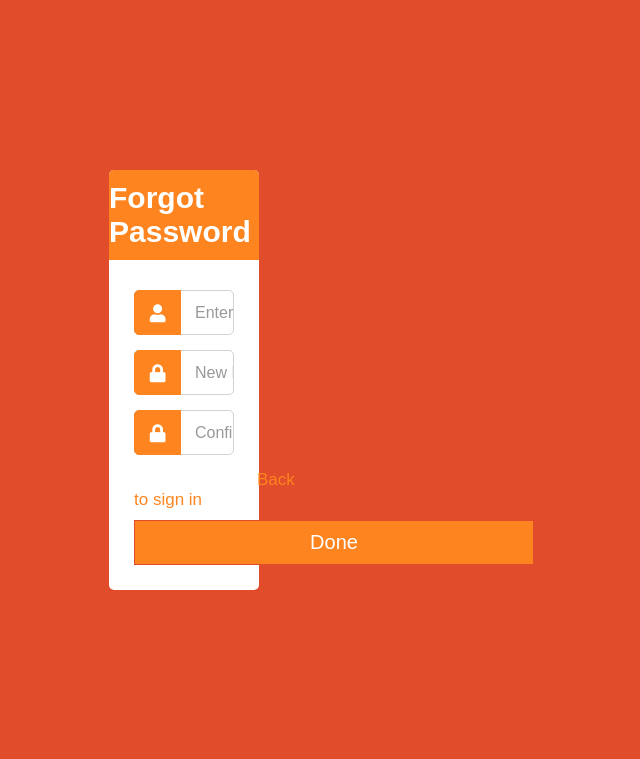
After one commit to CapillanesFrizty/MMMProject, a PHP site: page /public/forgotPassword.html in a window 1280 px wide. The commit adds this page. Shown: the top 759 px of the page, without its empty margins (456-1096 px from the left). Run offline with PHP 8.4, Linux system fonts and the light colour scheme.

Commit message:
Update and new

```diff
--- /dev/null
+++ b/public/CSS/forgotpassword.css
@@ -0,0 +1,105 @@
+* {
+    margin: 0;
+    padding: 0;
+    box-sizing: border-box;
+    font-family: var(--pfont2);
+}
+
+body {
+    background-color: var(--p-clr1);
+    overflow: hidden;
+}
+
+.container {
+    max-width: 440px;
+    border-radius: 5px;
+    margin: 170px 565px;
+
+    background-color: var(--p-clr2);
+}
+
+.title h1{
+    height: 90px;
+    background: var(--s-clr1);
+    border-radius: 5px 5px 0 0;
+    color: #fff;
+    font-size: 30px;
+    font-weight: 600;
+    display: flex;
+    align-items: center;
+    justify-content: center;
+}
+
+.container form {
+    padding: 30px 25px 25px 25px;
+}
+
+.container form .cred-input {
+    height: 45px;
+    margin-bottom: 15px;
+    position: relative;
+}
+
+.container form .cred-input input {
+    height: 100%;
+    width: 100%;
+    outline: none;
+    padding-left: 60px;
+    border-radius: 5px;
+    border: 1px solid lightgrey;
+    font-size: 16px;
+    transition: all 0.3s ease;
+}
+
+form .cred-input input:focus {
+    border-color: var(--s-clr1);
+    box-shadow: inset 0px 0px 2px 2px var(--p-clr1);
+}
+
+form .cred-input input::placeholder {
+    color: #999;
+}
+
+.container form .cred-input i {
+    position: absolute;
+    width: 47px;
+    height: 100%;
+    color: #fff;
+    font-size: 18px;
+    background: var(--s-clr1);
+    border: 1px solid var(--s-clr1);
+    border-radius: 5px 0 0 5px;
+    display: flex;
+    align-items: center;
+    justify-content: center;
+}
+
+.container form .signup {
+    margin: -8px 0 26px 123px;
+}
+
+.container form .signup a {
+    color: var(--s-clr1);
+    font-size: 17px;
+    text-decoration: none;
+}
+
+.container form .signup a:hover {
+    text-decoration: underline;
+}
+
+.container form .submit-btn {
+    color: #fff;
+    font-size: 20px;
+    font-weight: 500;
+    padding-left: 0px;
+    background: var(--s-clr1);
+    border: 1px solid var(--p-clr1);
+    margin: 10px auto auto;
+    width: 50vh;
+    padding: 10px;
+}
+
+.container form .submit-btn:hover{
+    background: #3E6D9C;
+}
--- a/public/CSS/loginpage.css
+++ b/public/CSS/loginpage.css
@@ -4,7 +4,7 @@
   margin: 0;
   padding: 0;
   box-sizing: border-box;
-  font-family: 'Poppins',sans-serif;
+  font-family: var(--pfont2);
 }
 body{
   background: var(--p-clr1);
--- a/public/CSS/rootDeclaration.css
+++ b/public/CSS/rootDeclaration.css
@@ -19,7 +19,7 @@
 
     /*Primary Font*/
     --pfont1: 'Domine', serif;
-    --pfont2: ;
+    --pfont2: 'Poppins',sans-serif;;
     --pfont3: ;
 
     /*Font sizing*/
--- /dev/null
+++ b/public/forgotPassword.html
@@ -0,0 +1,46 @@
+<!DOCTYPE html>
+<html lang="en">
+<head>
+    <meta charset="UTF-8">
+    <meta http-equiv="X-UA-Compatible" content="IE=edge">
+    <meta name="viewport" content="width=device-width, initial-scale=1.0">
+    <link rel="stylesheet" href="https://cdnjs.cloudflare.com/ajax/libs/font-awesome/5.15.2/css/all.min.css"/>
+    <link rel="stylesheet" href="./CSS/forgotpassword.css">
+    <link rel="stylesheet" href="./CSS/rootDeclaration.css">
+    <title></title>
+</head>
+<body>
+    <div class="container">
+        <div class="title"><h1>Forgot Password</h1></div>
+
+        <form action="#">
+            <div class="input-container">
+
+                <!-- username credential -->
+                <div class="cred-input">
+                    <i class="fas fa-user"></i>
+                    <input type="text" placeholder="Enter Your Username">
+                </div>
+
+                <!-- New Password credential -->
+                <div class="cred-input">
+                    <i class="fas fa-lock"></i>
+                    <input type="password" placeholder="New Password">
+                </div>
+
+                <!-- confirm password credential -->
+                <div class="cred-input">
+                    <i class="fas fa-lock"></i>
+                    <input type="password" placeholder="Confirm New Password">
+                </div>
+
+                <!-- buttons and links-->
+                <div>
+                    <span class='signup'><a href="loginpage.html">Back to sign in</a></span>
+                </div>
+                <button class='submit-btn' type="submit">Done</button>
+            </div>
+        </form>
+    </div>
+</body>
+</html>
```
Also changed, not shown: public/loginpage.html (+11 -2 lines), public/registerpage.html (+18 -1 lines).
